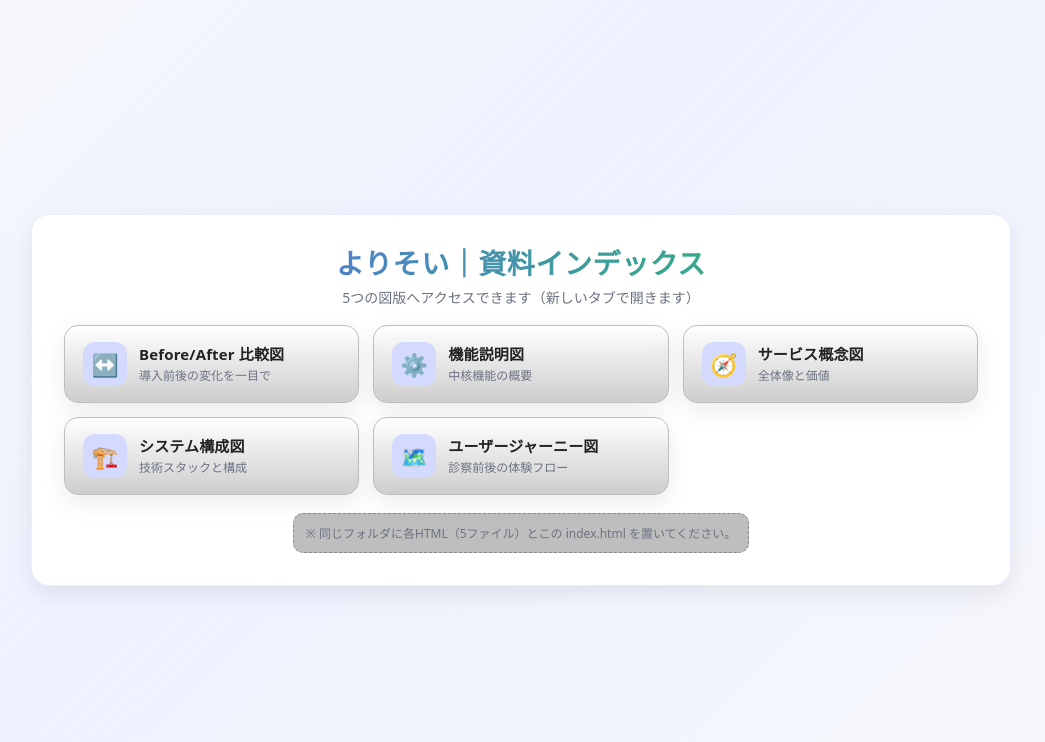
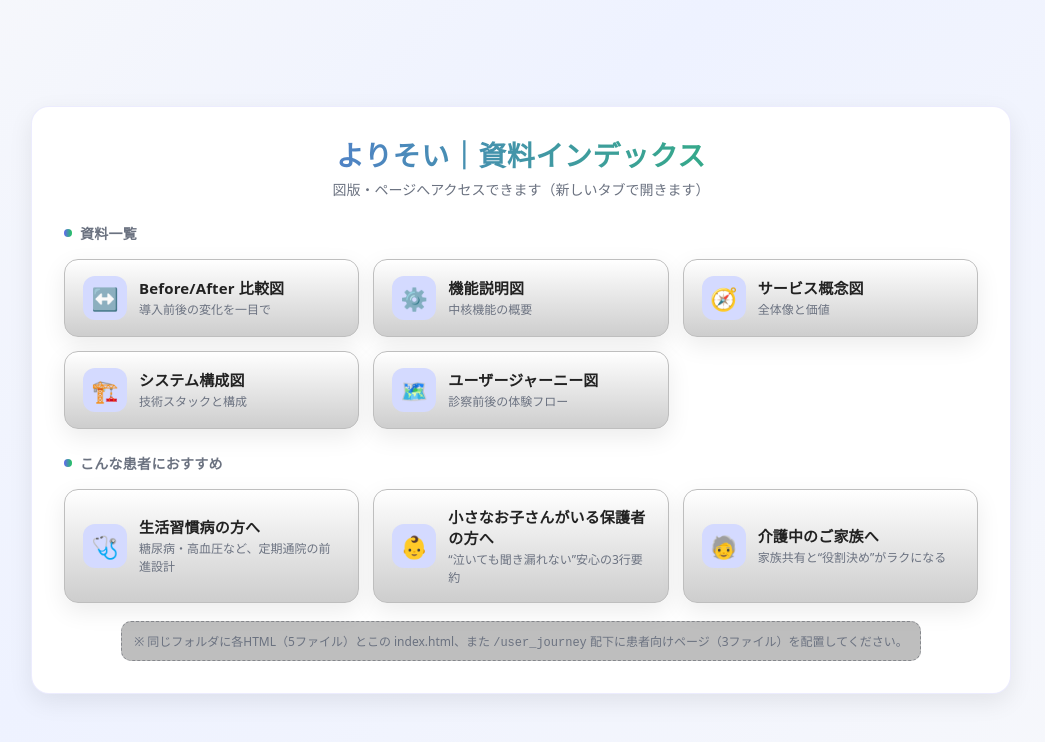
Before and after one commit to Keeeeei-Soeda/yorisoi-architecture, a plain HTML site: page index.html in a window 1280 px wide. Shown: the whole page, without its empty margins (119-1164 px from the left). Drawn offline with Linux system fonts and the light colour scheme.

Commit message:
Update index.html

```diff
--- a/index.html
+++ b/index.html
@@ -68,11 +68,32 @@
       font-size: 14px;
     }
 
+    .section {
+      margin-top: 18px;
+    }
+    .section-title {
+      font-weight: 700;
+      font-size: 14px;
+      color: var(--muted);
+      letter-spacing: .02em;
+      margin: 6px 0 8px;
+      display: inline-flex;
+      align-items: center;
+      gap: 8px;
+    }
+    .section-title::before {
+      content: "";
+      width: 8px; height: 8px;
+      border-radius: 50%;
+      background: linear-gradient(90deg, var(--accent), var(--accent-2));
+      display: inline-block;
+    }
+
     .grid {
       display: grid;
       grid-template-columns: repeat(auto-fit, minmax(220px, 1fr));
       gap: 14px;
-      margin-top: 18px;
+      margin-top: 8px;
     }
 
     /* Button-like link */
@@ -136,9 +157,12 @@
   <main class="wrap" role="main">
     <header>
       <h1>よりそい｜資料インデックス</h1>
-      <p class="lead">5つの図版へアクセスできます（新しいタブで開きます）</p>
+      <p class="lead">図版・ページへアクセスできます（新しいタブで開きます）</p>
     </header>
 
+    <!-- 既存：資料一覧 -->
+    <section class="section" aria-labelledby="sec-docs">
+      <div id="sec-docs" class="section-title">資料一覧</div>
       <nav class="grid" aria-label="資料一覧">
         <a class="link" href="./compare_gaiyou.html" target="_blank" rel="noopener noreferrer" aria-label="Before/After比較図を開く">
           <span class="icon" aria-hidden="true">↔️</span>
@@ -180,9 +204,41 @@
           </span>
         </a>
       </nav>
+    </section>
+
+    <!-- 追加：こんな患者におすすめ -->
+    <section class="section" aria-labelledby="sec-reco">
+      <div id="sec-reco" class="section-title">こんな患者におすすめ</div>
+      <nav class="grid" aria-label="こんな患者におすすめ">
+        <a class="link" href="./user_journey/patient01_seikatsushukan.html" target="_blank" rel="noopener noreferrer" aria-label="生活習慣病の方向けページを開く">
+          <span class="icon" aria-hidden="true">🩺</span>
+          <span class="txt">
+            <span class="ttl">生活習慣病の方へ</span>
+            <span class="sub">糖尿病・高血圧など、定期通院の前進設計</span>
+          </span>
+        </a>
+
+        <a class="link" href="./user_journey/patient02_kodomo.html" target="_blank" rel="noopener noreferrer" aria-label="小さなお子さんがいる保護者向けページを開く">
+          <span class="icon" aria-hidden="true">👶</span>
+          <span class="txt">
+            <span class="ttl">小さなお子さんがいる保護者の方へ</span>
+            <span class="sub">“泣いても聞き漏れない”安心の3行要約</span>
+          </span>
+        </a>
+
+        <!-- patient03_kaigo は拡張子なしで掲載されていたため、そのまま参照しています -->
+        <a class="link" href="./user_journey/patient03_kaigo" target="_blank" rel="noopener noreferrer" aria-label="介護中のご家族向けページを開く">
+          <span class="icon" aria-hidden="true">🧓</span>
+          <span class="txt">
+            <span class="ttl">介護中のご家族へ</span>
+            <span class="sub">家族共有と“役割決め”がラクになる</span>
+          </span>
+        </a>
+      </nav>
+    </section>
 
     <footer>
-      <div class="note">※ 同じフォルダに各HTML（5ファイル）とこの index.html を置いてください。</div>
+      <div class="note">※ 同じフォルダに各HTML（5ファイル）とこの index.html、また <code>/user_journey</code> 配下に患者向けページ（3ファイル）を配置してください。</div>
     </footer>
   </main>
 </body>
```
Lines whose indentation alone changed are shown as unchanged.
